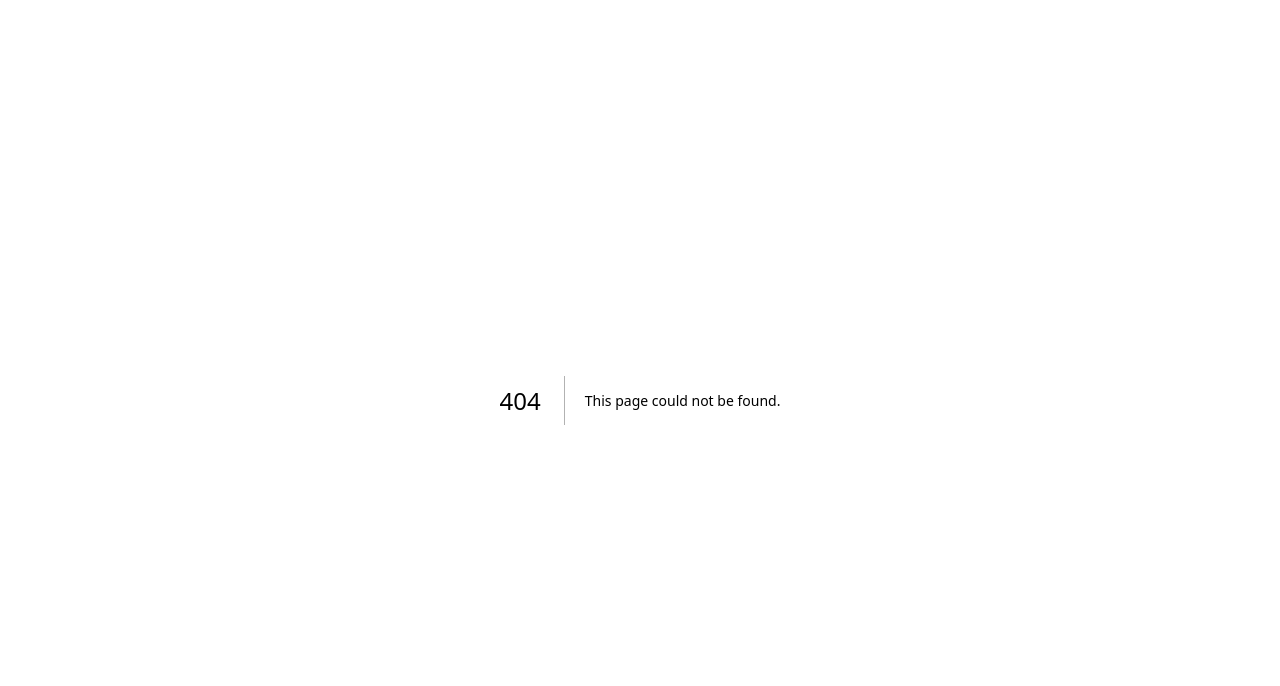
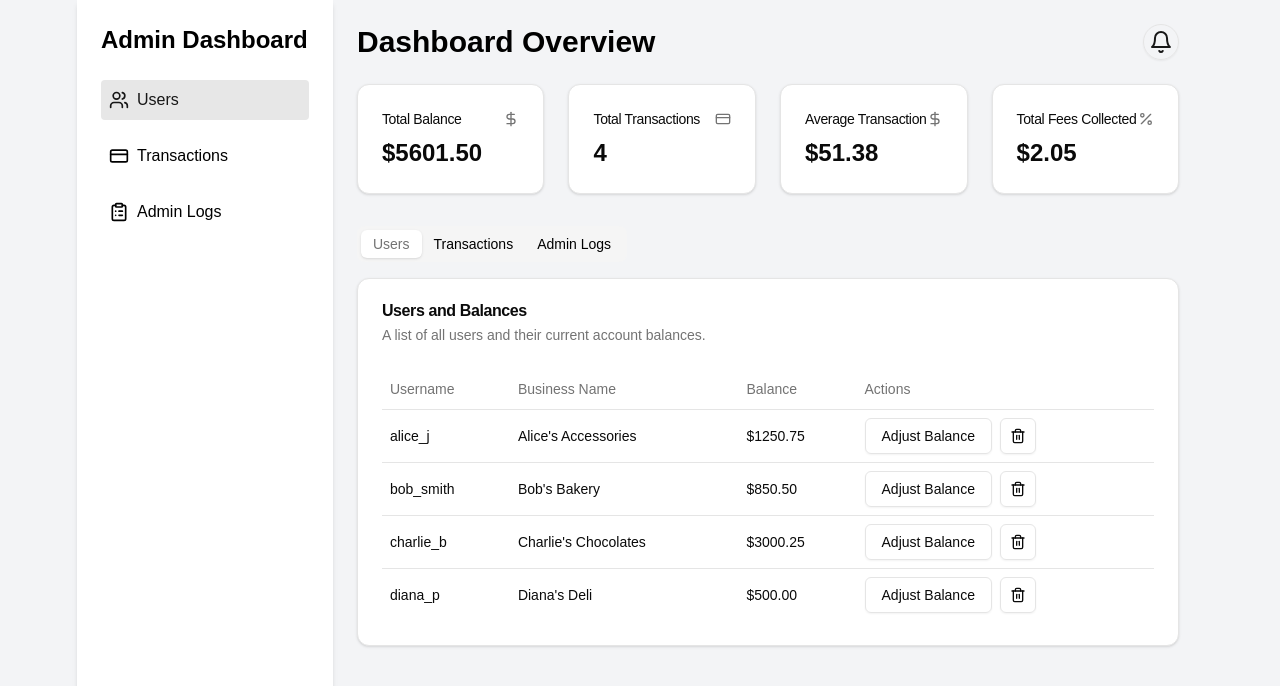
Before and after one commit to ryan-huang1/link-pay-frontend, a Next.js app in the folder link-pay/: page /admin in a window 1280 px wide. Before the commit this address had no page. Shown: the top 686 px of the page. Built offline with nearby package versions, Linux system fonts and the light colour scheme.

Commit message:
add admin route

```diff
--- /dev/null
+++ b/link-pay/src/app/admin/page.tsx
@@ -0,0 +1,9 @@
+import {AdminDashboard} from '@/components/admin-dashboard'
+
+export default function Home() {
+  return (
+    <main className="flex min-h-screen items-center justify-center bg-gray-100">
+      <AdminDashboard />
+    </main>
+  )
+}
```
